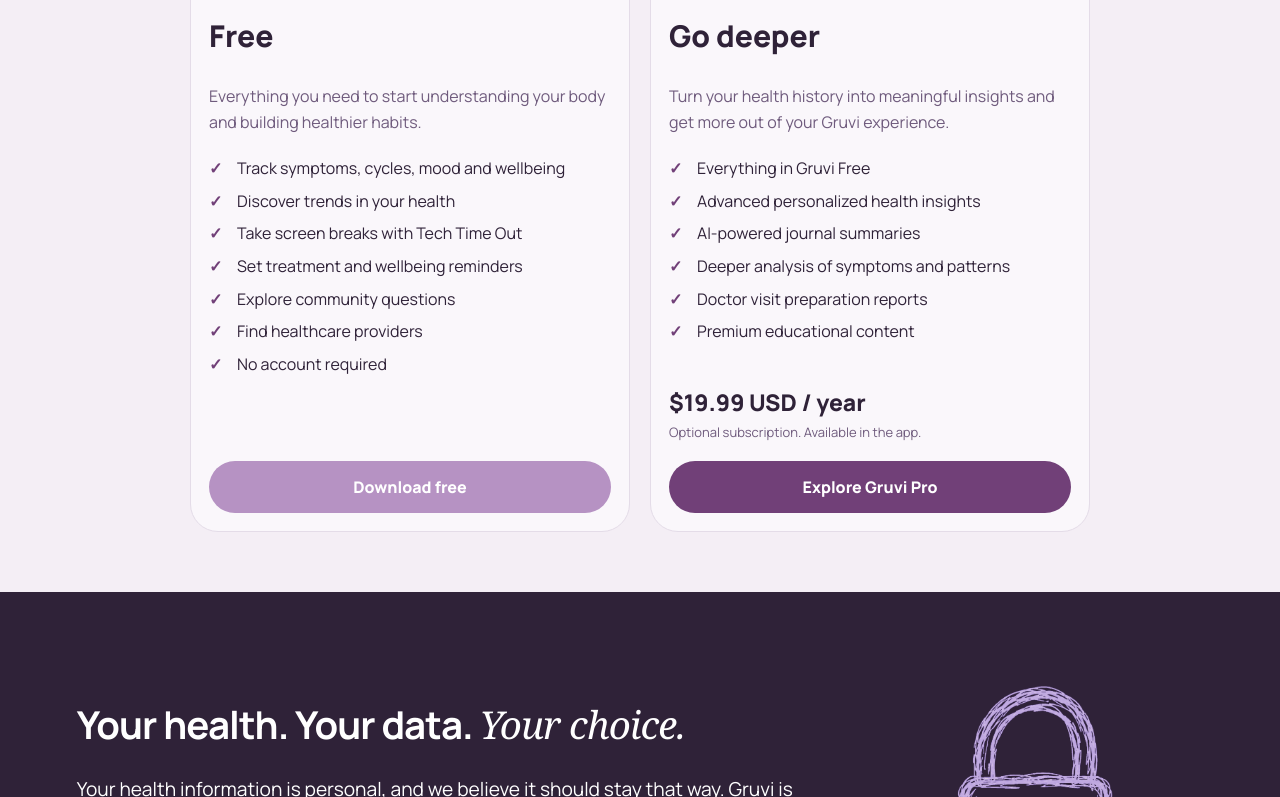
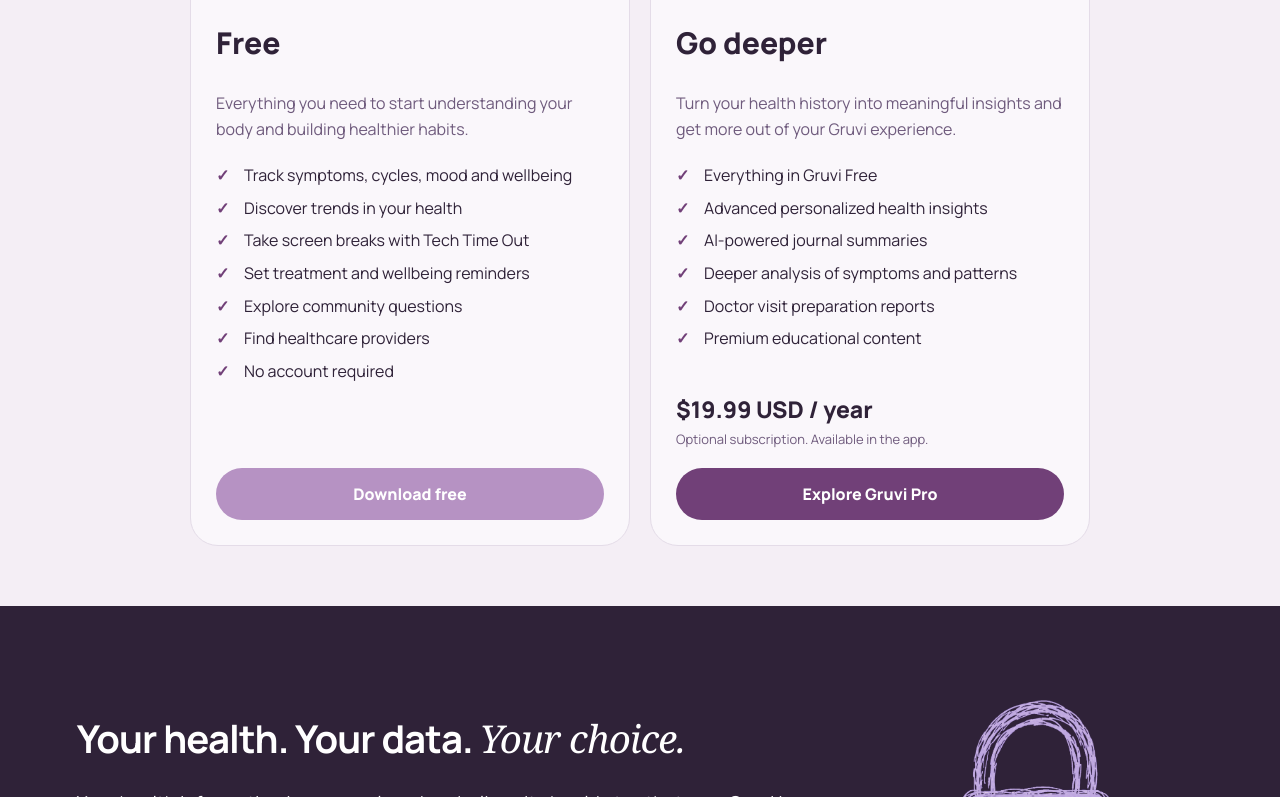
Before and after one commit to moans83/ls-companion-website, a plain HTML site: page index.html in a window 1280 px wide. Shown: the part 1913-2710 px from the top of the page. Drawn offline with Linux system fonts and the light colour scheme; a script that the page names is missing.

Commit message:
Update index.html

```diff
--- a/index.html
+++ b/index.html
@@ -220,7 +220,7 @@ if (appStoreLink) {
 }
 
 .gruvi-plan-content {
-  padding: 18px;
+  padding: 25px;
   display: flex;
   flex-direction: column;
   flex: 1;
```
